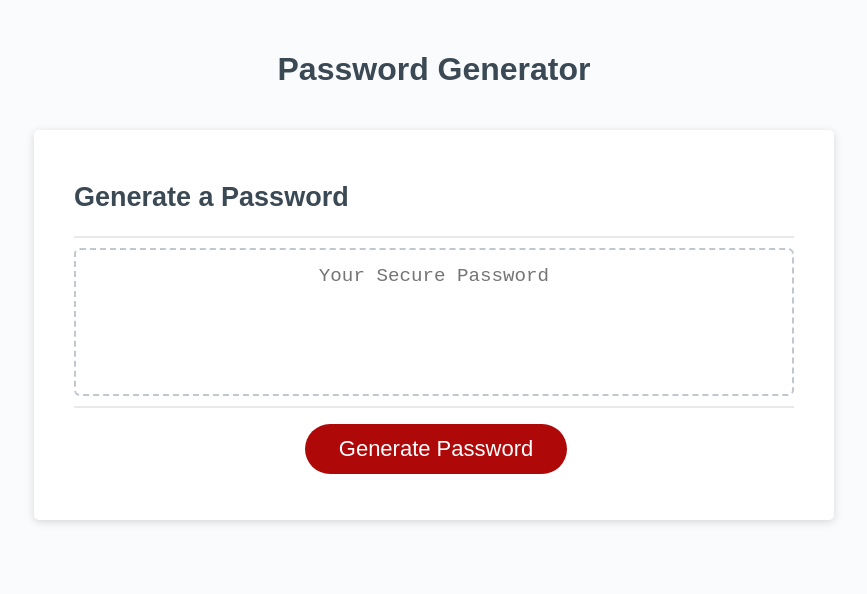
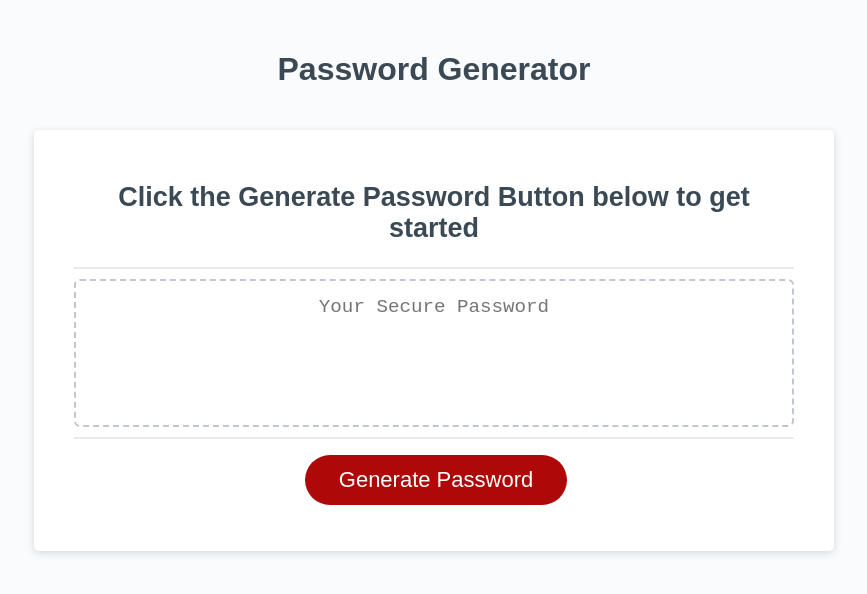
Before and after one commit to MagicCrouton/EugeneParkHW3-GTbootcampe, a plain HTML site: page Develop/index.html in a window 1280 px wide. Shown: the whole page, without its empty margins (206-1073 px from the left). Drawn offline with Linux system fonts and the light colour scheme.

Commit message:
googled how to use a while loop to insure proper password length input, re worded and centered the header

```diff
--- a/Develop/index.html
+++ b/Develop/index.html
@@ -14,7 +14,7 @@
       </header>
       <div class="card">
         <div class="card-header">
-          <h2>Generate a Password</h2>
+          <h2>Click the Generate Password Button below to get started</h2>
         </div>
         <div class="card-body">
           <textarea
--- a/Develop/script.js
+++ b/Develop/script.js
@@ -5,18 +5,25 @@ function generatePassword() {
 
   window.alert('Welcome, I will help you generate a strong password for you \n We will now choose what to include in your password')
   var passLength = window.prompt('please enter desired password length\n(any number between 8-128')
-  // if (passLength<8 || passLength>128 || isNaN(passLength)){
-  //   var passLength = window.prompt('oops, please enter desired password length\n(any number between 8-128')
+
+// while loop doesn't let the user put in number out of range
+while (passLength < 8 || passLength > 128 || isNaN(passLength))
+   var passLength = window.prompt('oops enter desired password length\n(any number between 8-128')
+
+  //tried to make this work with a for loop and it did not.
+  // if (passLength < 8 || passLength > 128) {
   //   var passValidate = 0
   //   for (i=0; i=1; i = passValidate) {
-  //       if (passLength<8 || passLength>128 || isNaN(passLength)) {
-  //       var passLength = window.prompt('again, please enter desired password length\n(any number between 8-128')
-  //       }
-  //       else {
+  //     var passLength = window.prompt('oops please enter a number between 8-128');
+  //     if (passLength > 8 && passLength < 128) {
   //       var passValidate = 1;
   //       }
-  //   }
+  //     else {
+  //       var passValidate = 0;
+  //       }
+  //     }
   // }
+  // else {}
 
   var includeCapital = window.confirm('Should I include\n uppercase letters?');
       // capital letter check define
--- a/Develop/style.css
+++ b/Develop/style.css
@@ -30,7 +30,9 @@ header {
   color: hsl(206, 17%, 28%);
 }
 
+/* aligned the text to center */
 .card {
+  text-align: center;
   background-color: hsl(0, 0%, 100%);
   border-radius: 5px;
   border-width: 1px;
```
